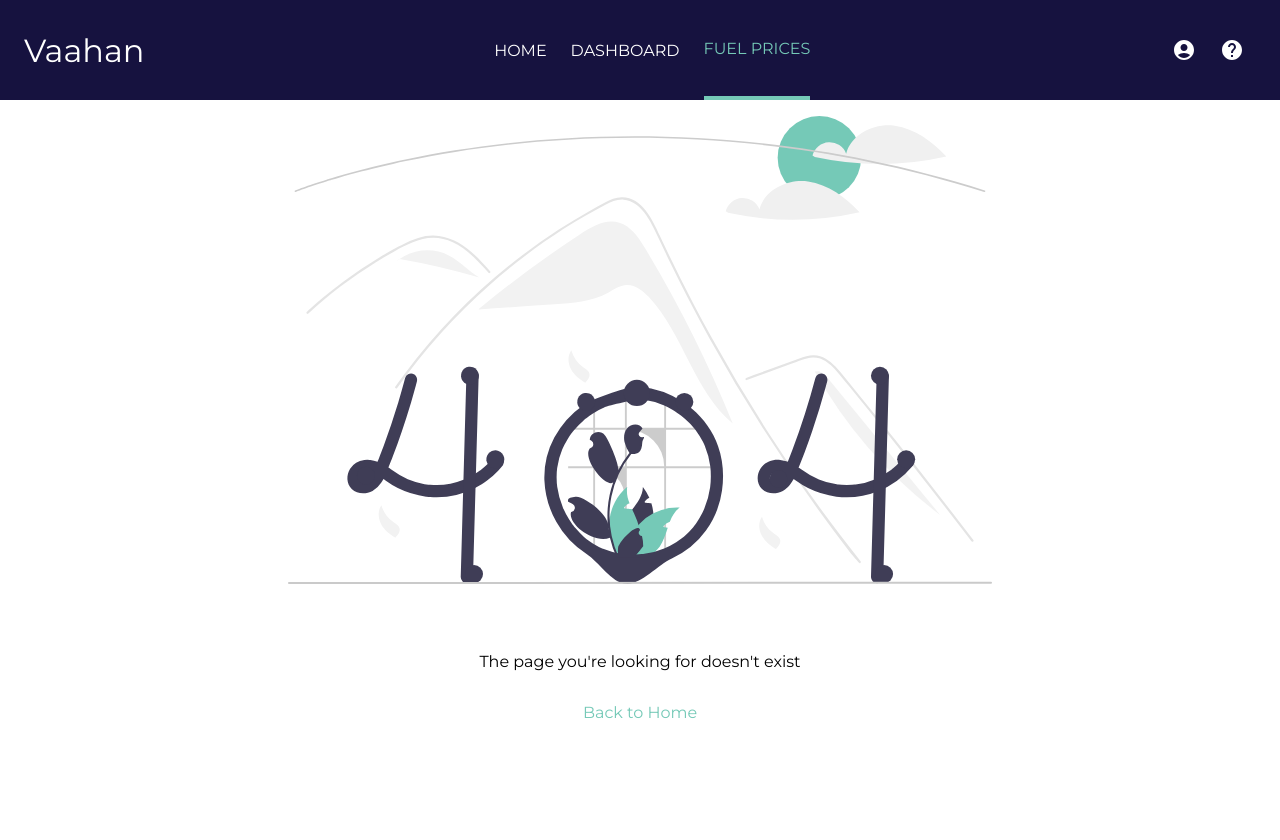
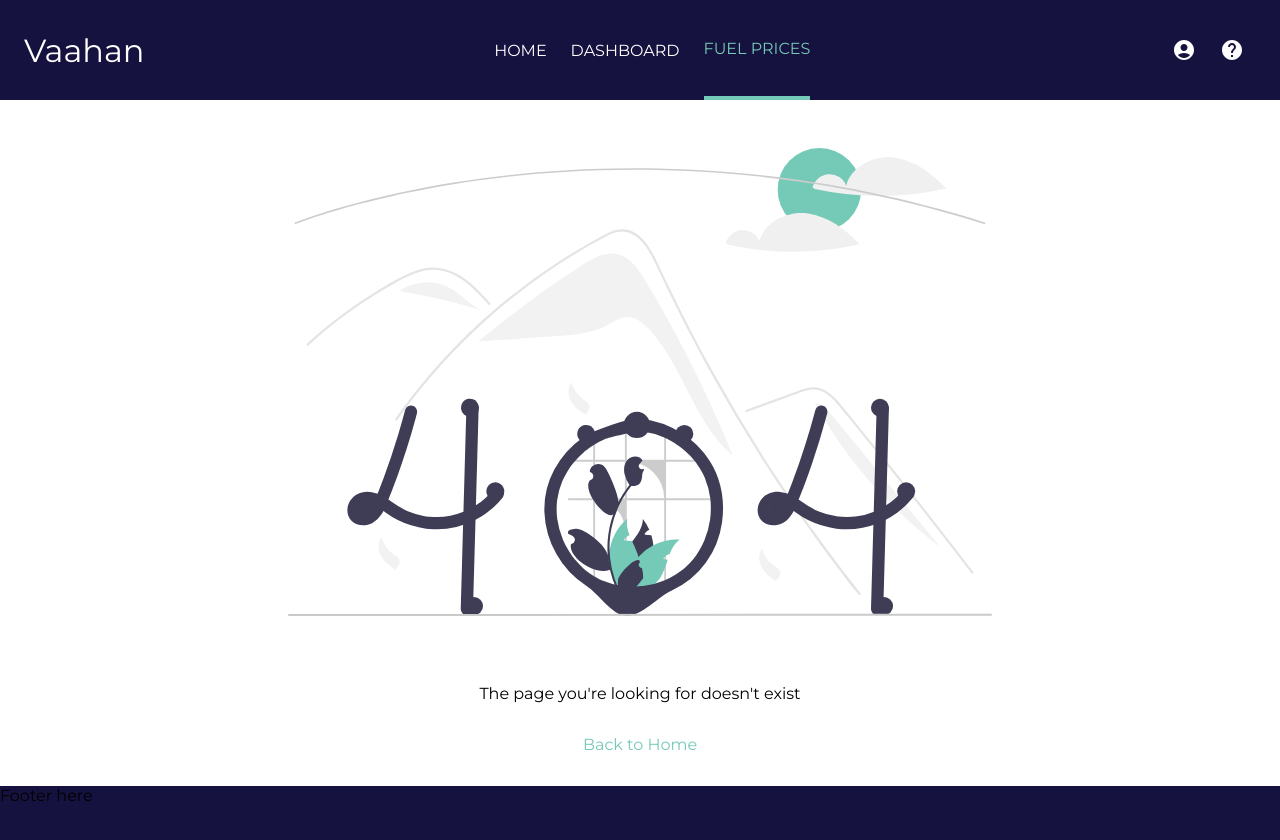
Before and after one commit to Saurav-Singh-Rauthan/Vaahan, a React (Create React App) app: page /fuel-prices in a window 1280 px wide. Shown: the top 840 px of the page. Before the commit the page ends 800 px from the top, so only its background shows below. Built offline with nearby package versions, Linux system fonts and the light colour scheme.

Commit message:
scrollbar cust

```diff
--- a/src/App.css
+++ b/src/App.css
@@ -1,12 +1,28 @@
 @import url("https://fonts.googleapis.com/css2?family=Montserrat:ital,wght@0,100;0,200;0,300;0,400;0,500;0,600;0,700;0,800;0,900;1,100;1,200;1,300;1,400;1,500;1,600;1,700;1,800;1,900&display=swap");
 
 .App {
-  height: 100%;
+  min-height: 100vh;
   font-family: "Montserrat", sans-serif;
+  display: grid;
+  grid-template-rows: calc(100% - 100px) 100px;
 }
 
 .content {
   margin-top: 100px;
+  padding: 2rem;
+}
+
+body::-webkit-scrollbar {
+  width: 12px;
+}
+
+body::-webkit-scrollbar-track {
+  background-color: #11ffee00;
+  opacity: 0;
+}
+
+body::-webkit-scrollbar-thumb {
+  background-color: #75c9b7;
 }
 
 @media (max-width: 768px) {
--- a/src/App.js
+++ b/src/App.js
@@ -2,6 +2,7 @@ import "./App.css";
 import { BrowserRouter, Route, Routes } from "react-router-dom";
 
 import Navbar from "./components/Navbar/Navbar";
+import Footer from "./components/Footer/Footer";
 import Home from "./components/pages/Home/Home";
 import Notfound from "./components/pages/Notfound/Notfound";
 
@@ -17,6 +18,8 @@ function App() {
             <Route path="*" element={<Notfound />} />
           </Routes>
         </div>
+
+        <Footer />
       </div>
     </BrowserRouter>
   );
--- /dev/null
+++ b/src/components/Footer/Footer.js
@@ -0,0 +1,13 @@
+import React from 'react'
+
+import Styles from "./Footer.module.css";
+
+const Footer = (props) => {
+  return(
+    <div className={Styles.container}>
+      Footer here
+    </div>
+  )
+}
+
+export default Footer
--- /dev/null
+++ b/src/components/Footer/Footer.module.css
@@ -0,0 +1,5 @@
+.container {
+  width: 100%;
+  height: 100px;
+  background: #16123f;
+}
--- a/src/components/pages/Home/Home.js
+++ b/src/components/pages/Home/Home.js
@@ -5,7 +5,9 @@ import Styles from "./Home.module.css";
 const Home = (props) => {
   return (
     <div className={Styles.container}>
-      <div></div>
+      <div>
+
+      </div>
     </div>
   );
 };
```
